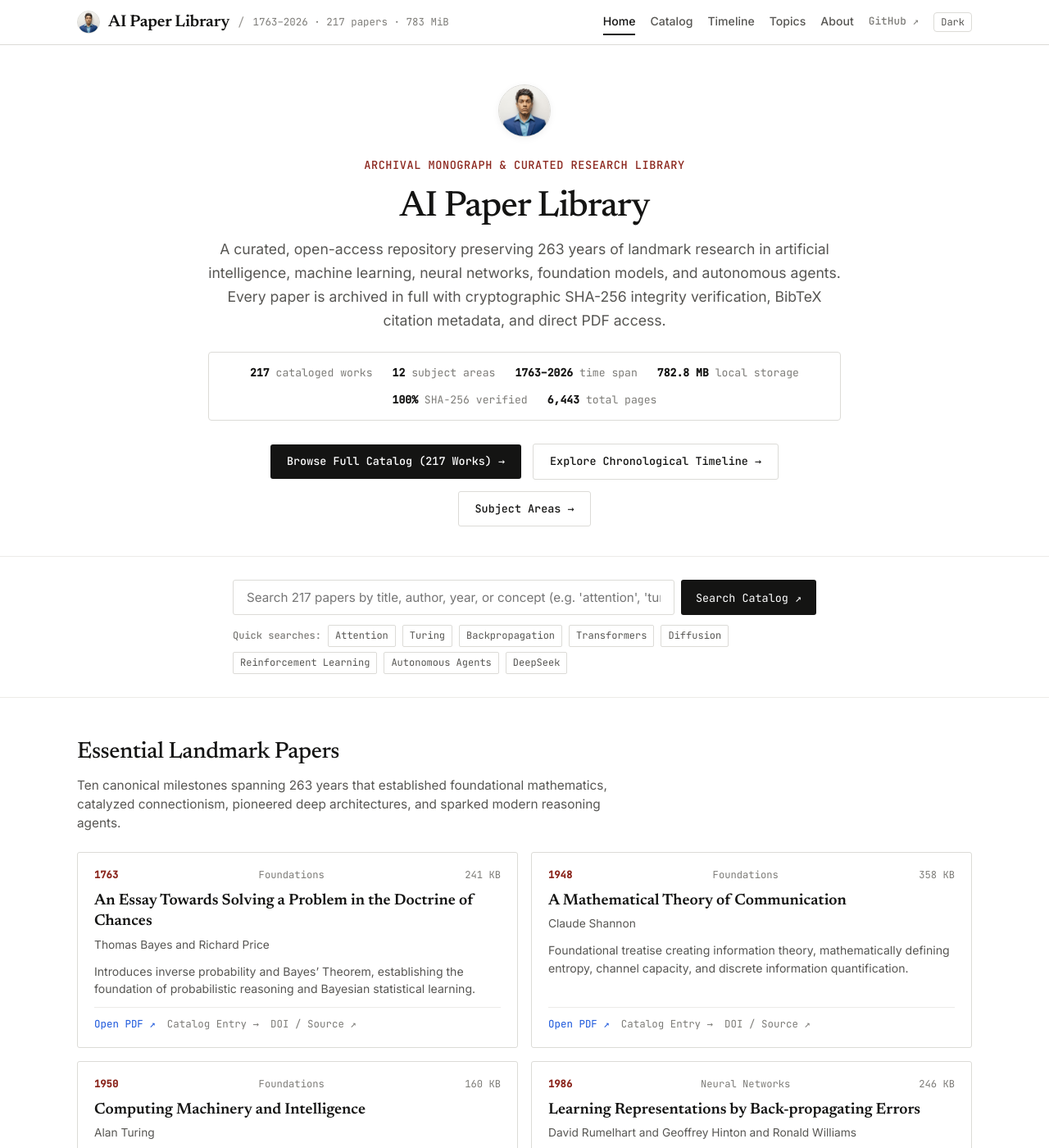
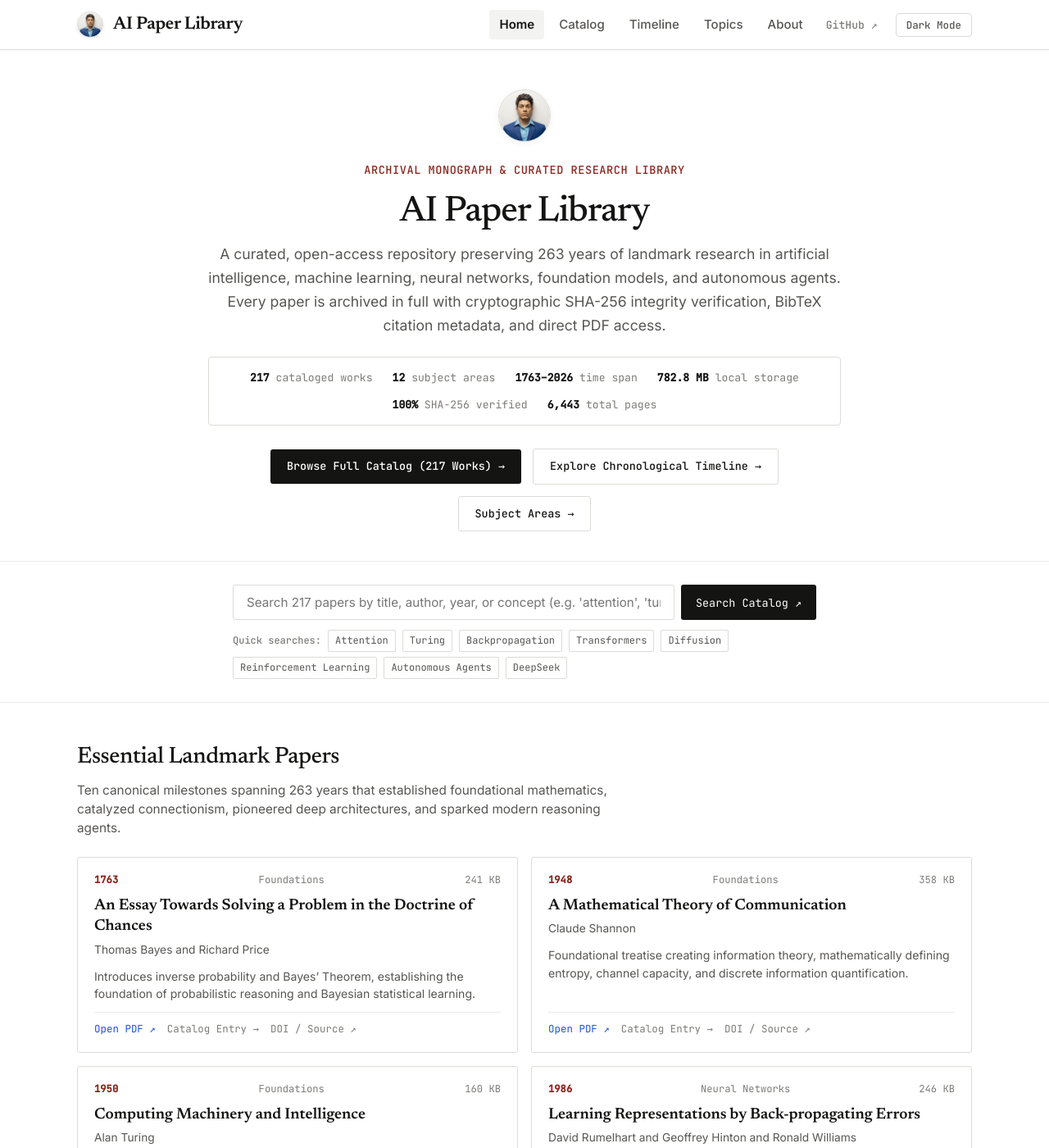
Before and after one commit to miskatul-anwar/ai-papers, a Jekyll site: the page built from index.html, in a window 1280 px wide and 1400 px high. Shown: the whole window at 82% size. Built offline with Jekyll 4.4.1, drawn with Linux system fonts in a browser that asks for light colours.

Commit message:
style(nav): simplify top navigation bar with clean pill links and high legibility

```diff
--- a/_includes/header.html
+++ b/_includes/header.html
@@ -2,11 +2,9 @@
   <div class="container masthead-inner">
     <div class="masthead-brand">
       <a href="{{ '/' | relative_url }}" class="masthead-logo-link">
-        <img src="{{ '/assets/images/logo.jpeg' | relative_url }}" alt="AI Paper Library" class="masthead-logo" width="28" height="28">
+        <img src="{{ '/assets/images/logo.jpeg' | relative_url }}" alt="AI Paper Library" class="masthead-logo" width="32" height="32">
         <span class="masthead-title">AI Paper Library</span>
       </a>
-      <span class="masthead-sep">/</span>
-      <span class="masthead-meta">1763–2026 · 217 papers · 783 MiB</span>
     </div>
 
     <nav class="masthead-nav">
@@ -17,8 +15,8 @@
       <a href="{{ '/about.html' | relative_url }}" class="nav-link {% if page.url contains 'about' %}active{% endif %}">About</a>
       <a href="https://github.com/{{ site.repository }}" target="_blank" rel="noopener noreferrer" class="nav-link nav-ext">GitHub ↗</a>
       <button id="themeToggle" class="theme-toggle" aria-label="Toggle dark/light mode" title="Toggle theme (T)">
-        <span class="theme-label-dark">Light</span>
-        <span class="theme-label-light">Dark</span>
+        <span class="theme-label-dark">Light Mode</span>
+        <span class="theme-label-light">Dark Mode</span>
       </button>
     </nav>
   </div>
--- a/assets/css/style.css
+++ b/assets/css/style.css
@@ -131,103 +131,101 @@ a.inline-link:hover, .prose a:hover {
   position: sticky;
   top: 0;
   z-index: 100;
+  box-shadow: 0 1px 2px rgba(0, 0, 0, 0.03);
 }
 
 .masthead-inner {
   display: flex;
   align-items: center;
   justify-content: space-between;
-  height: 54px;
-  font-size: 0.88rem;
+  height: 60px;
 }
 
 .masthead-brand {
   display: flex;
   align-items: center;
-  gap: 10px;
 }
 
 .masthead-logo-link {
   display: flex;
   align-items: center;
-  gap: 10px;
+  gap: 12px;
   color: inherit;
   text-decoration: none;
 }
 
 .masthead-logo {
-  width: 28px;
-  height: 28px;
+  width: 32px;
+  height: 32px;
   border-radius: 50%;
   object-fit: cover;
   border: 1px solid var(--border-rule);
   flex-shrink: 0;
+  box-shadow: 0 1px 4px rgba(0, 0, 0, 0.08);
 }
 
 .masthead-title {
   font-family: var(--font-serif);
-  font-size: 1.25rem;
-  font-weight: 600;
-  color: var(--text-main);
-  letter-spacing: -0.01em;
-}
-
-.masthead-sep {
-  color: var(--border-strong);
-  font-family: var(--font-mono);
-}
-
-.masthead-meta {
-  color: var(--text-muted);
-  font-family: var(--font-mono);
-  font-size: 0.78rem;
+  font-size: 1.35rem;
+  font-weight: 600;
+  color: var(--text-main);
+  letter-spacing: -0.015em;
+  white-space: nowrap;
 }
 
 .masthead-nav {
   display: flex;
   align-items: center;
-  gap: 18px;
+  gap: 6px;
 }
 
 .nav-link {
   color: var(--text-secondary);
-  font-size: 0.88rem;
+  font-size: 0.94rem;
   font-weight: 500;
-  padding: 4px 0;
-  border-bottom: 2px solid transparent;
+  padding: 6px 12px;
+  border-radius: 4px;
+  text-decoration: none;
   transition: all 0.15s ease;
 }
 
 .nav-link:hover {
   color: var(--text-main);
+  background-color: var(--bg-hover);
 }
 
 .nav-link.active {
   color: var(--text-main);
-  border-bottom-color: var(--text-main);
+  font-weight: 600;
+  background-color: var(--bg-hover);
+  border-bottom: none;
 }
 
 .nav-ext {
   color: var(--text-muted);
   font-family: var(--font-mono);
-  font-size: 0.8rem;
+  font-size: 0.82rem;
+  padding: 6px 10px;
 }
 
 .theme-toggle {
-  background: none;
+  background: var(--bg-card);
   border: 1px solid var(--border-rule);
   border-radius: 4px;
-  padding: 3px 8px;
-  font-family: var(--font-mono);
-  font-size: 0.75rem;
+  padding: 5px 12px;
+  font-family: var(--font-mono);
+  font-size: 0.78rem;
+  font-weight: 500;
   color: var(--text-secondary);
   cursor: pointer;
   transition: all 0.15s ease;
+  margin-left: 6px;
 }
 
 .theme-toggle:hover {
   color: var(--text-main);
   border-color: var(--text-main);
+  background-color: var(--bg-hover);
 }
 
 .theme-label-dark {
```
